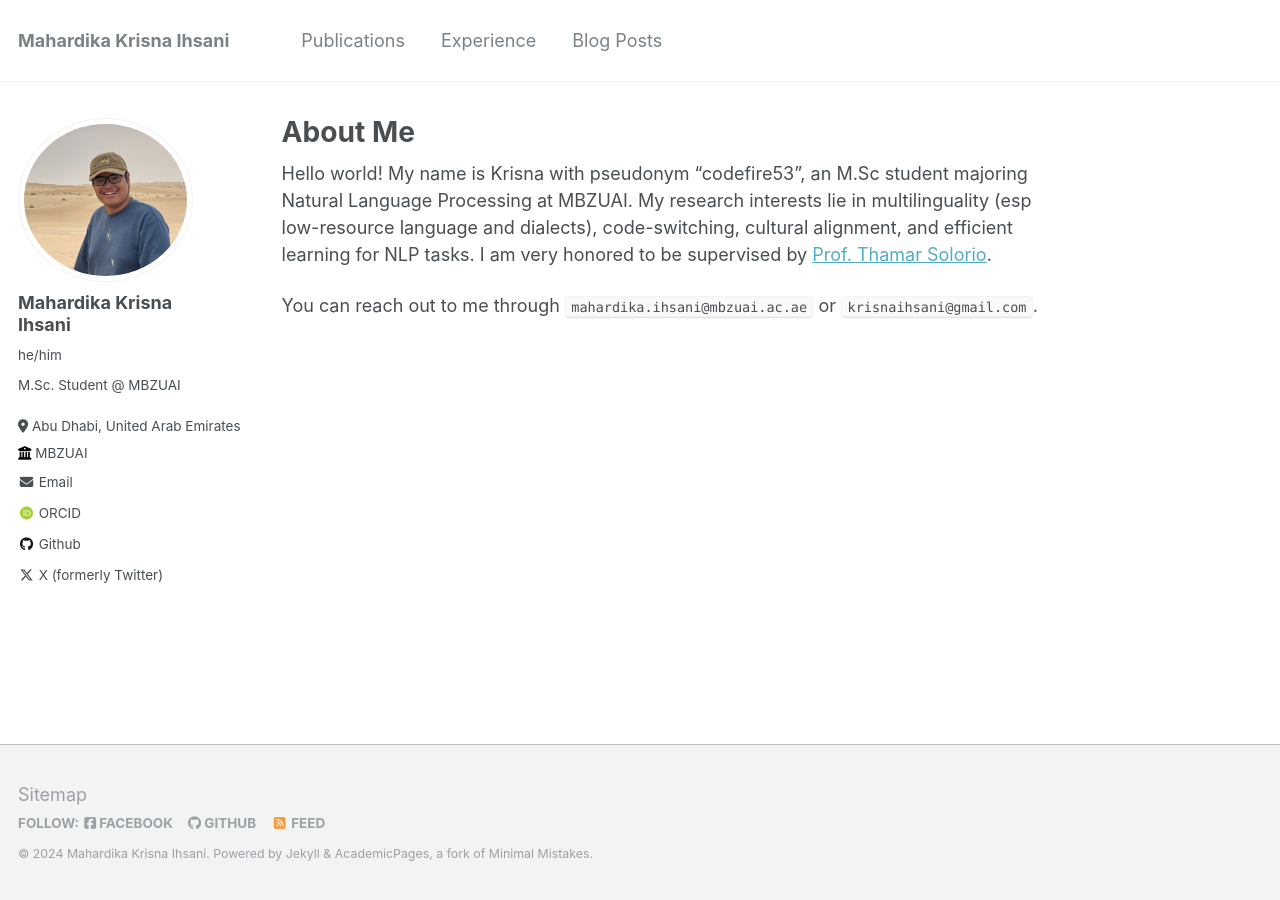
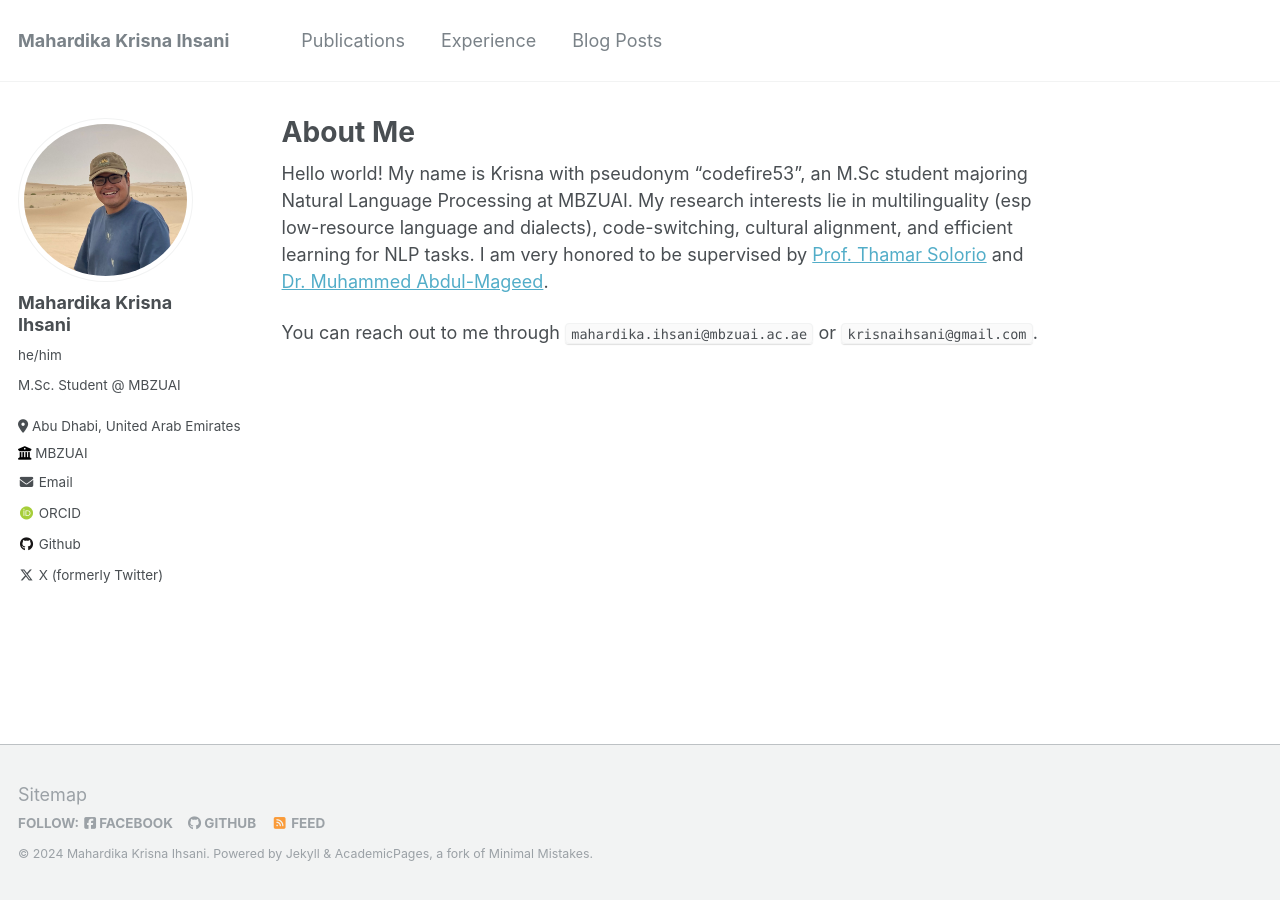
Before and after one commit to codefire53/codefire53.github.io, a Jekyll site: the page built from _pages/about.md, in a window 1280 px wide. Built offline with Jekyll 4.4.1, drawn with Linux system fonts in a browser that asks for light colours; some web fonts are replaced.

Commit message:
update about

```diff
--- a/_pages/about.md
+++ b/_pages/about.md
@@ -7,6 +7,6 @@ redirect_from:
   - /about.html
 ---
 
-Hello world! My name is Krisna with pseudonym "codefire53", an M.Sc student majoring Natural Language Processing at MBZUAI. My research interests lie in multilinguality (esp low-resource language and dialects), code-switching, cultural alignment, and efficient learning for NLP tasks. I am very honored to be supervised by [Prof. Thamar Solorio](http://solorio.uh.edu/).
+Hello world! My name is Krisna with pseudonym "codefire53", an M.Sc student majoring Natural Language Processing at MBZUAI. My research interests lie in multilinguality (esp low-resource language and dialects), code-switching, cultural alignment, and efficient learning for NLP tasks. I am very honored to be supervised by [Prof. Thamar Solorio](http://solorio.uh.edu/) and [Dr. Muhammed Abdul-Mageed](https://mageed.arts.ubc.ca/).
 
 You can reach out to me through `mahardika.ihsani@mbzuai.ac.ae` or `krisnaihsani@gmail.com`.
```
